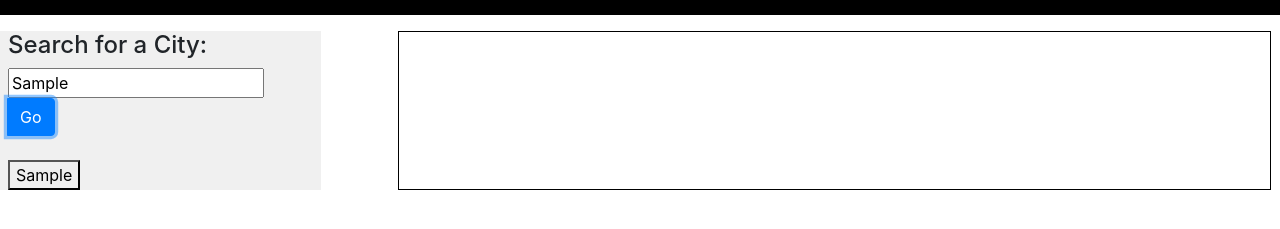
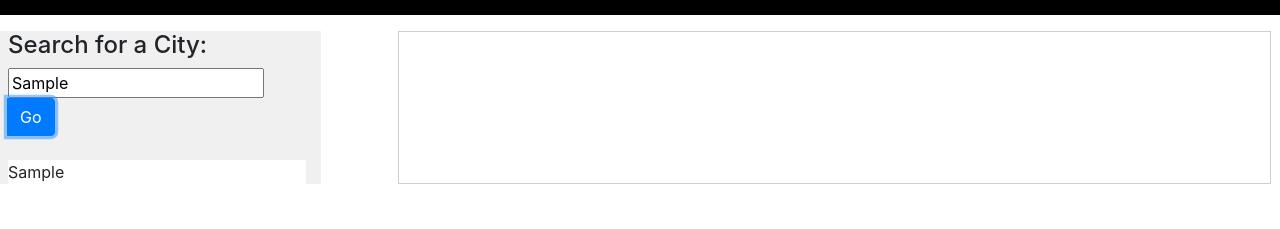
Before and after one commit to falbuna/Homework_6_WeatherDashboard, a plain HTML site: page index.html in a window 1280 px wide. Both pictures are taken after typing "Sample" into the empty fields and a click on the button "Go". Shown: the part 61-290 px from the top of the page. Drawn offline with nearby package versions, Linux system fonts and the light colour scheme; no server answers.

Commit message:
Changed the previous cities from buttons to div and got the weather icon to display next to the city and date.

```diff
--- a/index.html
+++ b/index.html
@@ -26,12 +26,12 @@
                     </div>
                 </div>
                 <br>
-                <div id="city-buttons"></div>
+                <div id="city-div"></div>
             </form>
 
-            <div class="col-8 mt-3 mr-4" style="border: 1px solid black">
+            <div id="main-display" class="col-8 mt-3 mr-4" style="border: 1px solid #cecece">
                 <div class="city"></div>
-                <br>
+                <div class="icon"></div>
                 <div class="temp"></div>
                 <br>
                 <div class="humidity"></div>
--- a/script.js
+++ b/script.js
@@ -5,7 +5,7 @@ const TodaysDate = moment().format('MM/DD/YYYY');
 initial();
 
 function initial(){
-    const storedCity = localStorage.getItem('city');
+
     displayweatherinfo();
 }
 
@@ -24,13 +24,15 @@ const WeatherURL = "https://api.openweathermap.org/data/2.5/weather?q=" + City +
         const tempF = (response.main.temp - 273.15) * 1.80 + 32;
 
         const Weathericon = response.weather[0].icon;
-        const lati = response.coord.lat;
-        const longi = response.coord.lon;
+        console.log(Weathericon)
 
-        $('.city').html('<h3>' + response.name + ' (' + TodaysDate + ')' + '</h3>');
+        $('.city').html('<h3>' + response.name + ' (' + TodaysDate + ')' + '<img id="wIcon" src="https://openweathermap.org/img/wn/' + Weathericon + '@2x.png" />' + '</h3>');
         $('.temp').text('Temperature: ' + tempF.toFixed(2) + ' F');
         $('.humidity').text('Humidity: ' + response.main.humidity + '%');
         $('.windspd').text('Wind Speed: ' + response.wind.speed + 'MPH');
+
+        const lati = response.coord.lat;
+        const longi = response.coord.lon;
 
     const UVurl = "https://api.openweathermap.org/data/2.5/uvi?appid=3cc36befffcdde3fee1a588394a435ef&lon=" + longi + "&lat=" + lati;
 
@@ -52,9 +54,9 @@ $('.btn').on('click', function(event){
 
     displayweatherinfo();
 
-    const cityBtnDiv = $('<button>');
+    const cityBtnDiv = $('<div>');
     cityBtnDiv.text(cityinput);
-    cityBtnDiv.addClass("city-btn");
-    $("#city-buttons").prepend(cityBtnDiv);
+    cityBtnDiv.addClass("city-div");
+    $("#city-div").prepend(cityBtnDiv);
 
     });
--- a/style.css
+++ b/style.css
@@ -9,6 +9,10 @@ form {
     background-color: #f0f0f0;
 }
 
-.city-btn {
-    width: auto;
+.city-div {
+    background-color: white;
 }
+
+#wIcon {
+    height: 50px;
+}
```
